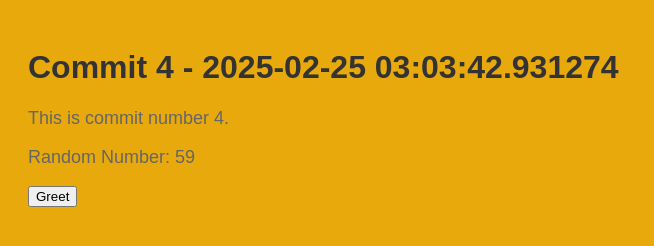
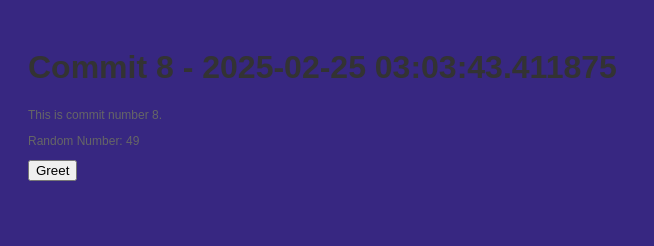
Before and after one commit to legbald0d/myrep-repo-20250225030335, a plain HTML site: page index.html in a window 1280 px wide. Shown: the whole page, without its empty margins (0-654 px from the left). Drawn offline with Linux system fonts and the light colour scheme.

Commit message:
📝 Commit 8 with HTML, CSS, and JS

```diff
--- a/index.html
+++ b/index.html
@@ -2,13 +2,13 @@
     <!DOCTYPE html>
     <html>
     <head>
-        <title>Commit 4 - 2025-02-25 03:03:42.931274</title>
+        <title>Commit 8 - 2025-02-25 03:03:43.411875</title>
         <link rel="stylesheet" href="style.css">
     </head>
     <body>
-        <h1>Commit 4 - 2025-02-25 03:03:42.931274</h1>
-        <p>This is commit number 4.</p>
-        <p>Random Number: 59</p>
+        <h1>Commit 8 - 2025-02-25 03:03:43.411875</h1>
+        <p>This is commit number 8.</p>
+        <p>Random Number: 49</p>
         <button onclick="greet()">Greet</button>
         <script src="script.js"></script>
     </body>
--- a/script.js
+++ b/script.js
@@ -2,4 +2,4 @@
     function greet() {
         alert('Hello from commit ' + commitNumber + '!');
     }
-    var commitNumber = 4;
+    var commitNumber = 8;
--- a/style.css
+++ b/style.css
@@ -1,7 +1,7 @@
 
     body {
         font-family: Arial, sans-serif;
-        background-color: #e8a90c;
+        background-color: #372781;
         padding: 20px;
     }
     h1 {
@@ -9,5 +9,5 @@
     }
     p {
         color: #666;
-        font-size: 18px;
+        font-size: 12px;
     }
```
